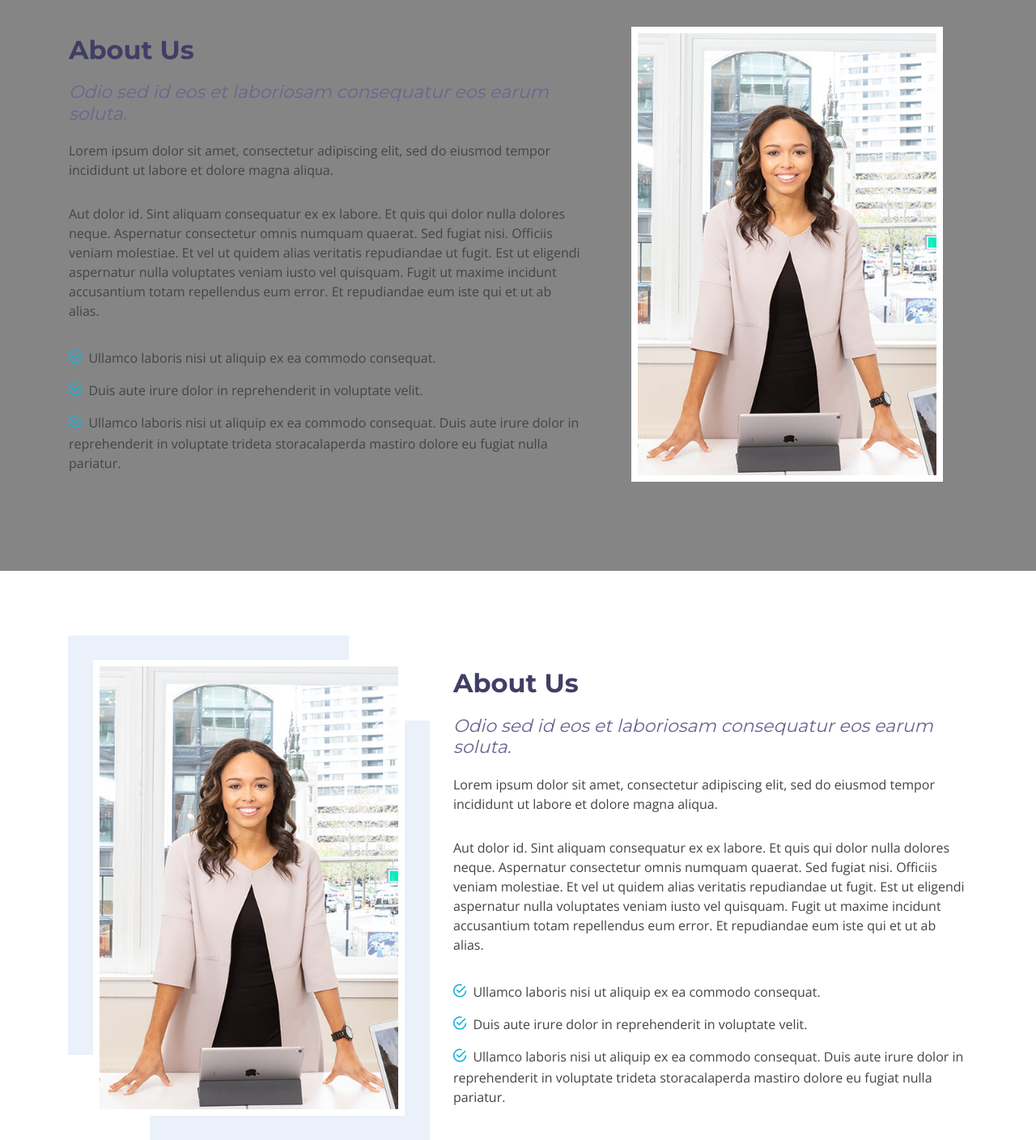
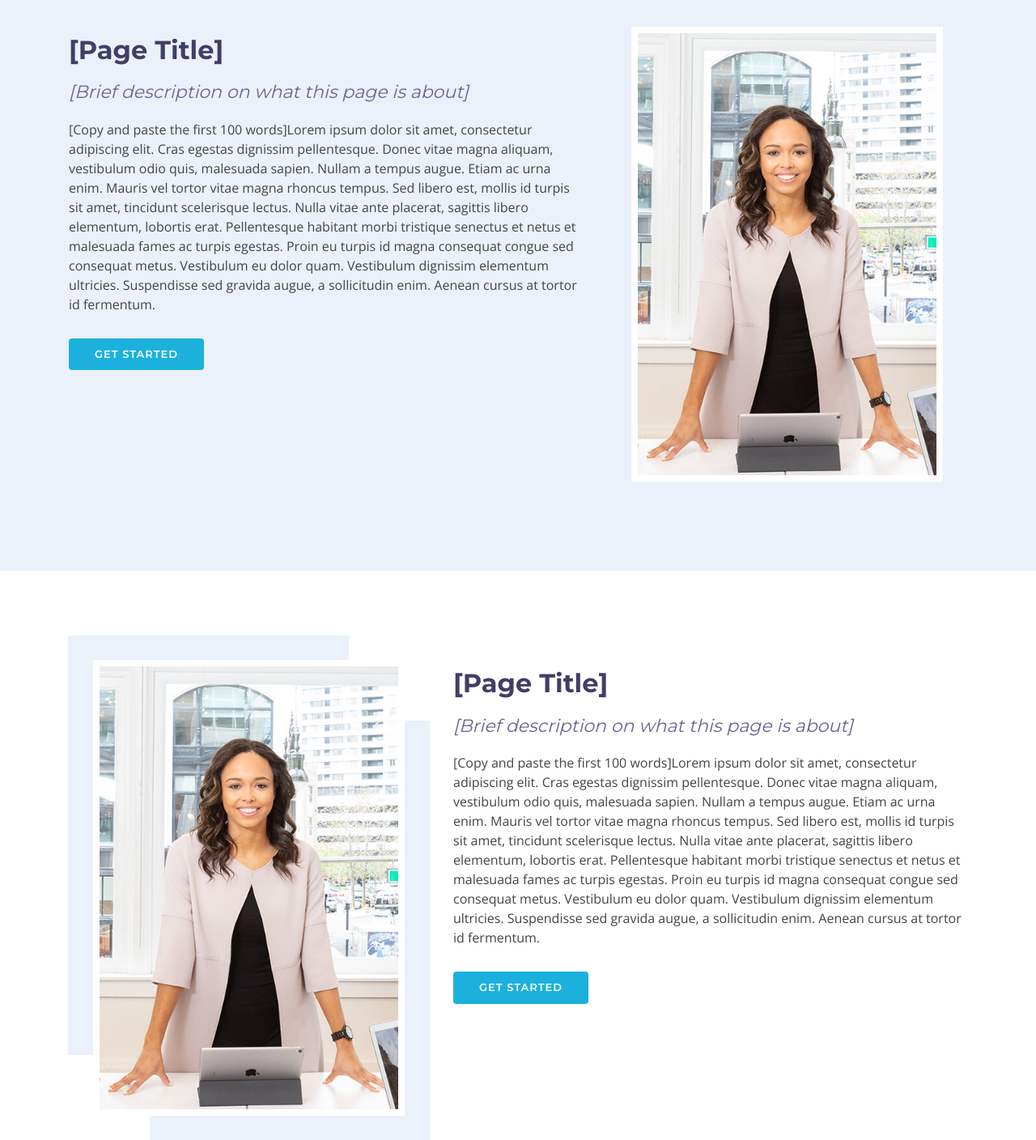
Before and after one commit to TomasPickford/WebsiteFormative, a plain HTML site: page index.html in a window 1280 px wide. Shown: the part 1660-3068 px from the top of the page at 81% size. Drawn offline with nearby package versions, Linux system fonts and the light colour scheme; files whose address does not match are found by name.

Commit message:
Homepage Update 1

```diff
--- a/css/style.css
+++ b/css/style.css
@@ -230,7 +230,7 @@ h6 {
 }
 
 #intro .intro-info .btn-get-started,
-#intro .intro-info .btn-services {
+#intro .intro-info .btn-services{
   font-family: "Montserrat", sans-serif;
   font-size: 13px;
   font-weight: 600;
@@ -246,10 +246,30 @@ h6 {
 }
 
 #intro .intro-info .btn-get-started:hover,
-#intro .intro-info .btn-services:hover {
+#intro .intro-info .btn-services:hover{
   background: #0a98c0;
 }
 
+/*button basic*/
+
+.btn-basic{
+  font-family: "Montserrat", sans-serif;
+  font-size: 13px;
+  font-weight: 600;
+  text-transform: uppercase;
+  letter-spacing: 1px;
+  display: inline-block;
+  padding: 10px 32px;
+  border-radius: 4px;
+  transition: 0.5s;
+  color: #fff;
+  background: #1bb1dc;
+  color: #fff;
+}
+.btn-basic:hover{
+	background: #0a98c0;
+	color:#fff;
+}
 /*--------------------------------------------------------------
 # Navigation Menu
 --------------------------------------------------------------*/
@@ -575,6 +595,7 @@ h6 {
   background-color: #ebf1fa;
   transition: .5s;
 }
+
 
 /* Services Section
 --------------------------------*/
@@ -1141,7 +1162,7 @@ h6 {
   margin-bottom: 15px;
 }
 
-#pricing .card .btn {
+#pricing .card .btn .btn-basic{
   text-transform: uppercase;
   font-size: 13px;
   font-weight: 500;
@@ -1155,7 +1176,7 @@ h6 {
   color: #fff;
 }
 
-#pricing .card .btn:hover {
+#pricing .card .btn:hover{
   background: #0a98c0;
 }
 
--- a/index.html
+++ b/index.html
@@ -94,46 +94,36 @@
     <section id="about">
       <div class="container">
         <div class="row">
-
           <div class="col-lg-5 col-md-6">
             <div class="about-img">
               <img src="img/about-img.jpg" alt="">
             </div>
           </div>
-
           <div class="col-lg-7 col-md-6">
             <div class="about-content">
-              <h2>About Us</h2>
-              <h3>Odio sed id eos et laboriosam consequatur eos earum soluta.</h3>
-              <p>Lorem ipsum dolor sit amet, consectetur adipiscing elit, sed do eiusmod tempor incididunt ut labore et dolore magna aliqua.</p>
-              <p>Aut dolor id. Sint aliquam consequatur ex ex labore. Et quis qui dolor nulla dolores neque. Aspernatur consectetur omnis numquam quaerat. Sed fugiat nisi. Officiis veniam molestiae. Et vel ut quidem alias veritatis repudiandae ut fugit. Est ut eligendi aspernatur nulla voluptates veniam iusto vel quisquam. Fugit ut maxime incidunt accusantium totam repellendus eum error. Et repudiandae eum iste qui et ut ab alias.</p>
-              <ul>
-                <li><i class="ion-android-checkmark-circle"></i> Ullamco laboris nisi ut aliquip ex ea commodo consequat.</li>
-                <li><i class="ion-android-checkmark-circle"></i> Duis aute irure dolor in reprehenderit in voluptate velit.</li>
-                <li><i class="ion-android-checkmark-circle"></i> Ullamco laboris nisi ut aliquip ex ea commodo consequat. Duis aute irure dolor in reprehenderit in voluptate trideta storacalaperda mastiro dolore eu fugiat nulla pariatur.</li>
-              </ul>
+              <h2>[Page Title]</h2>
+              <h3>[Brief description on what this page is about]</h3>
+              <p>[Copy and paste the first 100 words]Lorem ipsum dolor sit amet, consectetur adipiscing elit. Cras egestas dignissim pellentesque. Donec vitae magna aliquam, vestibulum odio quis, malesuada sapien. Nullam a tempus augue. Etiam ac urna enim. Mauris vel tortor vitae magna rhoncus tempus. Sed libero est, mollis id turpis sit amet, tincidunt scelerisque lectus. Nulla vitae ante placerat, sagittis libero elementum, lobortis erat. Pellentesque habitant morbi tristique senectus et netus et malesuada fames ac turpis egestas. Proin eu turpis id magna consequat congue sed consequat metus. Vestibulum eu dolor quam. Vestibulum dignissim elementum ultricies. Suspendisse sed gravida augue, a sollicitudin enim. Aenean cursus at tortor id fermentum.</p>              <div>
+				<a href="#about" class="btn-basic">Get Started</a>
+			  </div>
             </div>
           </div>
         </div>
       </div>
     </section>
-	<section id="about" style = "background-color: rgba(133, 133, 133, 1)">
-      <div class="container" >
+	<section id="about" style = "background-color: #ebf1fa">
+      <div class="container">
         <div class="row">
-          <div class="col-lg-7 col-md-6">
+		<div class="col-lg-7 col-md-6">
             <div class="about-content">
-              <h2>About Us</h2>
-              <h3>Odio sed id eos et laboriosam consequatur eos earum soluta.</h3>
-              <p>Lorem ipsum dolor sit amet, consectetur adipiscing elit, sed do eiusmod tempor incididunt ut labore et dolore magna aliqua.</p>
-              <p>Aut dolor id. Sint aliquam consequatur ex ex labore. Et quis qui dolor nulla dolores neque. Aspernatur consectetur omnis numquam quaerat. Sed fugiat nisi. Officiis veniam molestiae. Et vel ut quidem alias veritatis repudiandae ut fugit. Est ut eligendi aspernatur nulla voluptates veniam iusto vel quisquam. Fugit ut maxime incidunt accusantium totam repellendus eum error. Et repudiandae eum iste qui et ut ab alias.</p>
-              <ul>
-                <li><i class="ion-android-checkmark-circle"></i> Ullamco laboris nisi ut aliquip ex ea commodo consequat.</li>
-                <li><i class="ion-android-checkmark-circle"></i> Duis aute irure dolor in reprehenderit in voluptate velit.</li>
-                <li><i class="ion-android-checkmark-circle"></i> Ullamco laboris nisi ut aliquip ex ea commodo consequat. Duis aute irure dolor in reprehenderit in voluptate trideta storacalaperda mastiro dolore eu fugiat nulla pariatur.</li>
-              </ul>
+              <h2>[Page Title]</h2>
+              <h3>[Brief description on what this page is about]</h3>
+              <p>[Copy and paste the first 100 words]Lorem ipsum dolor sit amet, consectetur adipiscing elit. Cras egestas dignissim pellentesque. Donec vitae magna aliquam, vestibulum odio quis, malesuada sapien. Nullam a tempus augue. Etiam ac urna enim. Mauris vel tortor vitae magna rhoncus tempus. Sed libero est, mollis id turpis sit amet, tincidunt scelerisque lectus. Nulla vitae ante placerat, sagittis libero elementum, lobortis erat. Pellentesque habitant morbi tristique senectus et netus et malesuada fames ac turpis egestas. Proin eu turpis id magna consequat congue sed consequat metus. Vestibulum eu dolor quam. Vestibulum dignissim elementum ultricies. Suspendisse sed gravida augue, a sollicitudin enim. Aenean cursus at tortor id fermentum.</p>              <div>
+				<a href="#about" class="btn-basic">Get Started</a>
+			  </div>
             </div>
           </div>
-		  <div class="col-lg-5 col-md-6">
+          <div class="col-lg-5 col-md-6">
             <div class="about-img">
               <img src="img/about-img.jpg" alt="">
             </div>
@@ -144,7 +134,6 @@
 	<section id="about">
       <div class="container">
         <div class="row">
-
           <div class="col-lg-5 col-md-6">
             <div class="about-img">
               <img src="img/about-img.jpg" alt="">
@@ -153,20 +142,17 @@
 
           <div class="col-lg-7 col-md-6">
             <div class="about-content">
-              <h2>About Us</h2>
-              <h3>Odio sed id eos et laboriosam consequatur eos earum soluta.</h3>
-              <p>Lorem ipsum dolor sit amet, consectetur adipiscing elit, sed do eiusmod tempor incididunt ut labore et dolore magna aliqua.</p>
-              <p>Aut dolor id. Sint aliquam consequatur ex ex labore. Et quis qui dolor nulla dolores neque. Aspernatur consectetur omnis numquam quaerat. Sed fugiat nisi. Officiis veniam molestiae. Et vel ut quidem alias veritatis repudiandae ut fugit. Est ut eligendi aspernatur nulla voluptates veniam iusto vel quisquam. Fugit ut maxime incidunt accusantium totam repellendus eum error. Et repudiandae eum iste qui et ut ab alias.</p>
-              <ul>
-                <li><i class="ion-android-checkmark-circle"></i> Ullamco laboris nisi ut aliquip ex ea commodo consequat.</li>
-                <li><i class="ion-android-checkmark-circle"></i> Duis aute irure dolor in reprehenderit in voluptate velit.</li>
-                <li><i class="ion-android-checkmark-circle"></i> Ullamco laboris nisi ut aliquip ex ea commodo consequat. Duis aute irure dolor in reprehenderit in voluptate trideta storacalaperda mastiro dolore eu fugiat nulla pariatur.</li>
-              </ul>
+              <h2>[Page Title]</h2>
+              <h3>[Brief description on what this page is about]</h3>
+              <p>[Copy and paste the first 100 words]Lorem ipsum dolor sit amet, consectetur adipiscing elit. Cras egestas dignissim pellentesque. Donec vitae magna aliquam, vestibulum odio quis, malesuada sapien. Nullam a tempus augue. Etiam ac urna enim. Mauris vel tortor vitae magna rhoncus tempus. Sed libero est, mollis id turpis sit amet, tincidunt scelerisque lectus. Nulla vitae ante placerat, sagittis libero elementum, lobortis erat. Pellentesque habitant morbi tristique senectus et netus et malesuada fames ac turpis egestas. Proin eu turpis id magna consequat congue sed consequat metus. Vestibulum eu dolor quam. Vestibulum dignissim elementum ultricies. Suspendisse sed gravida augue, a sollicitudin enim. Aenean cursus at tortor id fermentum.</p>              <div>
+				<a href="#about" class="btn-basic">Get Started</a>
+			  </div>
             </div>
           </div>
         </div>
       </div>
     </section>
+
 
 
     <!--==========================
```
